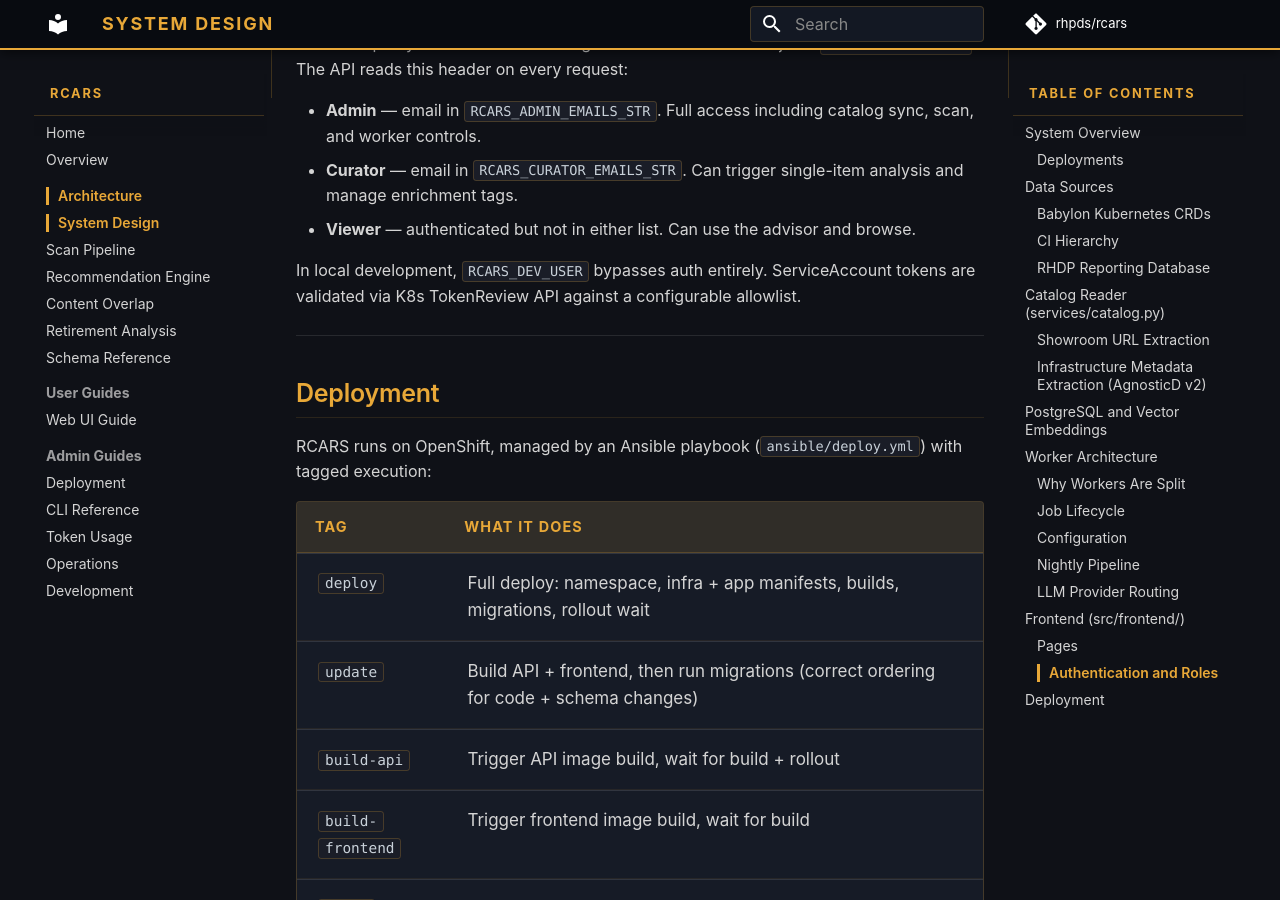
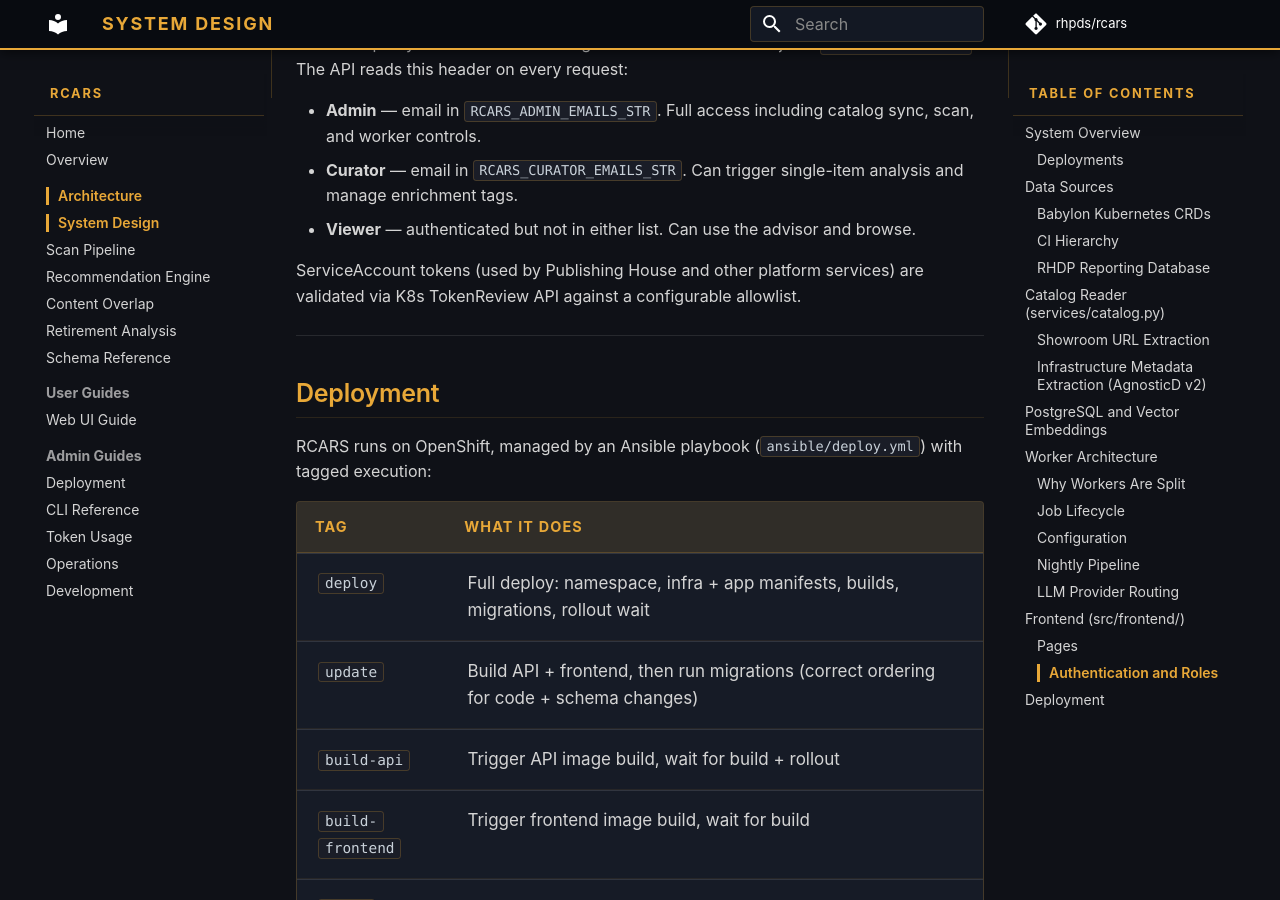
Before and after one commit to rhpds/rcars, an MkDocs documentation site: the page built from docs/architecture/system-design.md, in a window 1280 px wide and 900 px high, scrolled down 8489 px. Built offline with MkDocs 1.6.1 and Material for MkDocs 9.7.7, drawn with Linux system fonts in a browser that asks for light colours; comment, search, counter and statistics services are not loaded.

Commit message:
docs: Remove local dev auth bypass from system design
Local development is behind us — all work uses deployed
OpenShift environments. DEV_USER is still in the code for
emergencies but doesn't belong in architecture docs.

Co-Authored-By: Claude Opus 4.6 (1M context) <noreply@anthropic.com>

```diff
--- a/docs/architecture/system-design.md
+++ b/docs/architecture/system-design.md
@@ -254,7 +254,7 @@ An OAuth proxy authenticates users against Red Hat SSO and injects `X-Forwarded-
 - **Curator** — email in `RCARS_CURATOR_EMAILS_STR`. Can trigger single-item analysis and manage enrichment tags.
 - **Viewer** — authenticated but not in either list. Can use the advisor and browse.
 
-In local development, `RCARS_DEV_USER` bypasses auth entirely. ServiceAccount tokens are validated via K8s TokenReview API against a configurable allowlist.
+ServiceAccount tokens (used by Publishing House and other platform services) are validated via K8s TokenReview API against a configurable allowlist.
 
 ---
 
```
